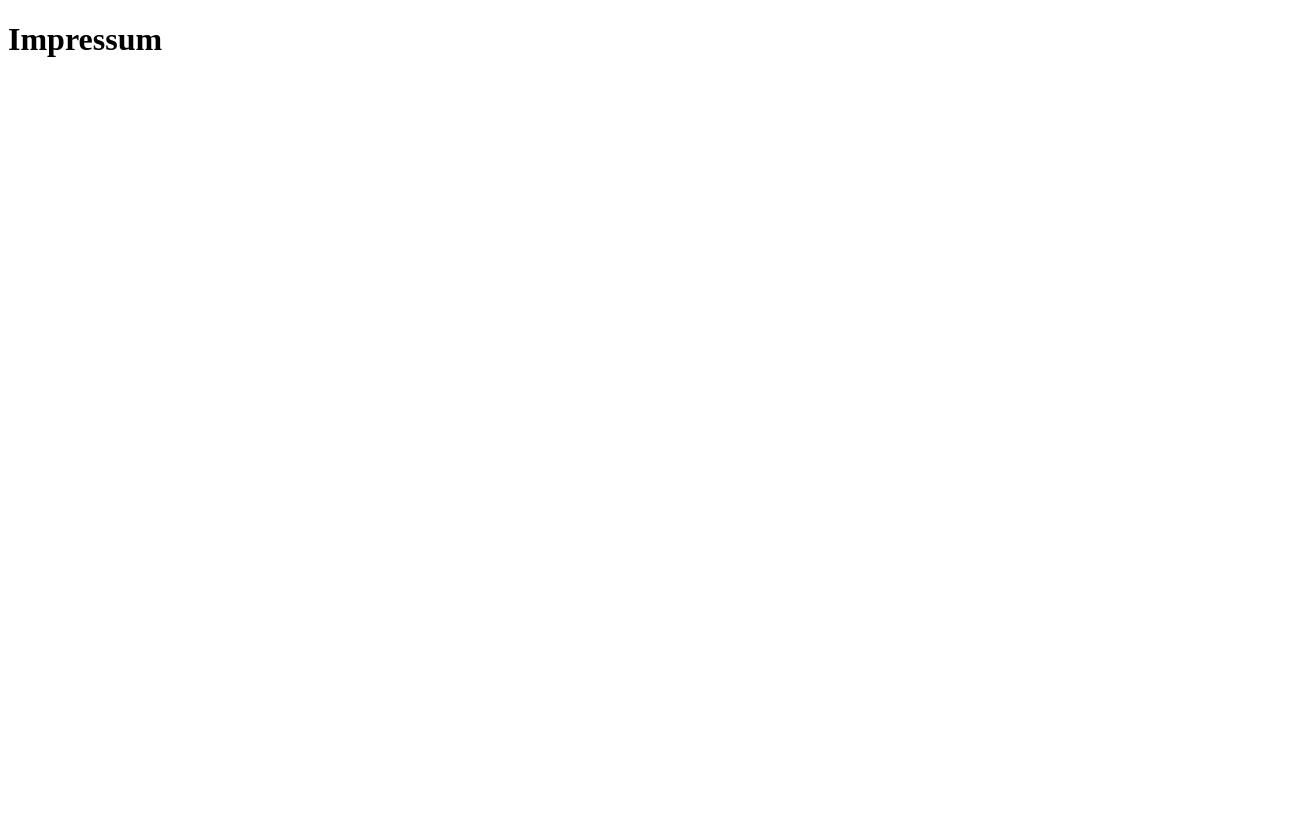
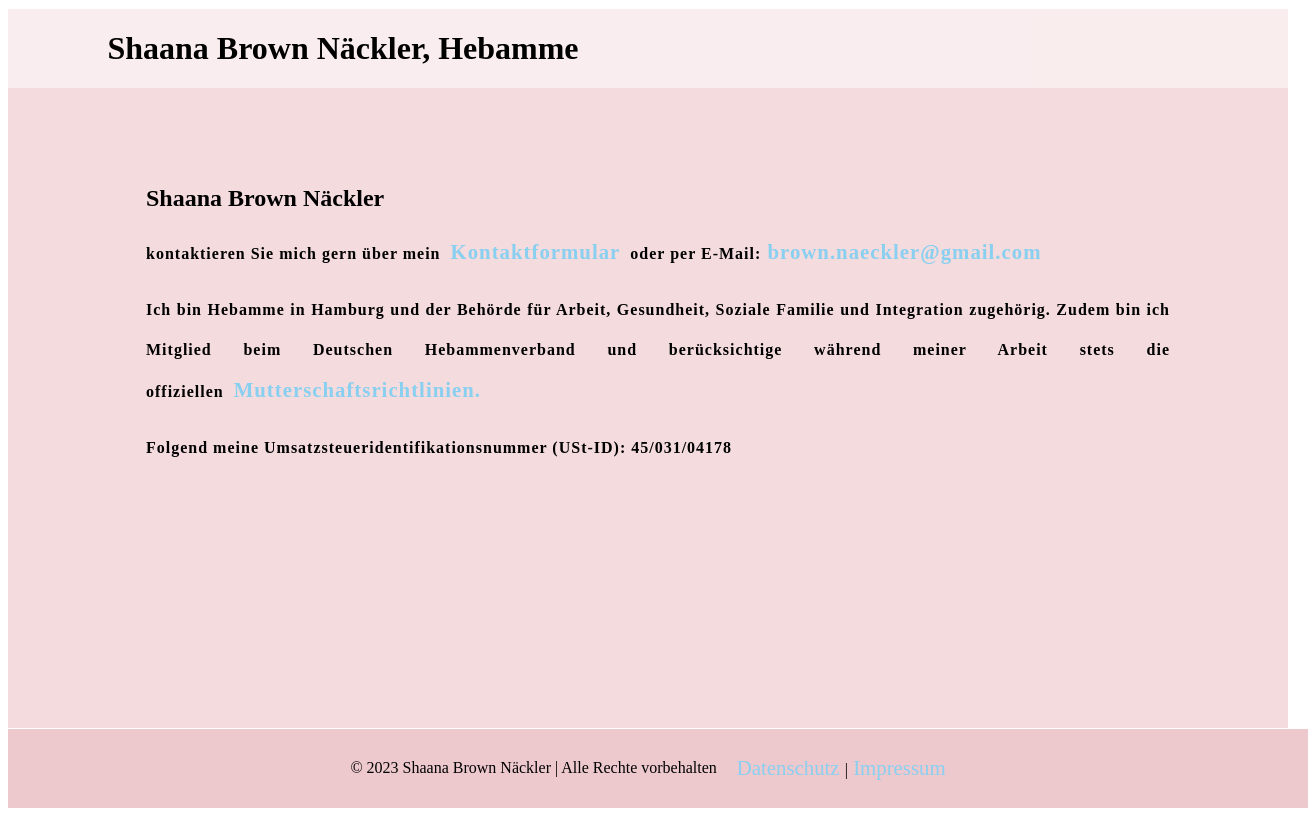
Before and after one commit to anitakath/Hebamme_Portfolio, a Next.js app: page /Impressum in a window 1280 px wide. Shown: the whole page, 1308 px wide, since content can reach past the window. Built offline with nearby package versions, Linux system fonts and the light colour scheme.

Commit message:
added datensicherheit and impressum

```diff
--- a/components/Navigation.js
+++ b/components/Navigation.js
@@ -20,16 +20,16 @@ const Navigation = () => {
     <nav className={styles.navigationContainer}>
       <ul className={styles.navigation}>
         <li>
-          <NavLink href="/ueber-mich">Über mich</NavLink>
+          <NavLink href="/ueber-mich">ÜBER MICH</NavLink>
         </li>
         <li>
-          <NavLink href="/meine-dienstleistungen">Meine Dienstleistungen</NavLink>
+          <NavLink href="/meine-dienstleistungen">MEINE DIENSTLEISTUNGEN</NavLink>
         </li>
         <li>
-          <NavLink href="/kontakt">Kontakt</NavLink>
+          <NavLink href="/kontakt">KONTAKT</NavLink>
         </li>
         <li>
-          <NavLink href="/">Startseite</NavLink>
+          <NavLink href="/">STARTSEITE</NavLink>
         </li>
       </ul>
 
--- a/pages/Impressum.js
+++ b/pages/Impressum.js
@@ -1,12 +1,63 @@
+import Link from "next/link";
 
+//COMPONENTS
+import Layout from "@/components/Layout";
+
+//STYLES
+import styles from '../styles/Impressum.module.css'
 
 const Impressum = () =>{
 
-    return(
-        <div>
-            <h1> Impressum</h1>
+    return (
+      <Layout>
+        <div className={styles.sectionContainer}>
+          <div className={styles.aboutImpressumContainer}>
+            <div
+              className={styles.infoContainer}
+
+            >
+              <div className={styles.info}>
+                <div className={styles.infoWrapper}>
+                  <h2> Shaana Brown Näckler </h2>
+
+                  <p>
+                    kontaktieren Sie mich gern über mein
+                    <Link href="/kontakt" className={styles.link}>
+                      Kontaktformular
+                    </Link>
+                    oder per E-Mail:
+                    <a
+                      href="mailto:brown.naeckler@gmail.com"
+                      className={styles.email}
+                    >
+                      {" "}
+                      brown.naeckler@gmail.com
+                    </a>
+                  </p>
+                  <p>
+                    Ich bin Hebamme in Hamburg und der Behörde für Arbeit,
+                    Gesundheit, Soziale Familie und Integration zugehörig. Zudem
+                    bin ich Mitglied beim Deutschen Hebammenverband und
+                    berücksichtige während meiner Arbeit stets die offiziellen
+                    <Link
+                      href="https://www.g-ba.de/richtlinien/19/"
+                      target="_blank"
+                      className={styles.link}
+                    >
+                      Mutterschaftsrichtlinien.
+                    </Link>
+                  </p>
+                  <p>
+                    Folgend meine Umsatzsteueridentifikationsnummer (USt-ID):
+                    45/031/04178
+                  </p>
+                </div>
+              </div>
+            </div>
+          </div>
         </div>
-    )
+      </Layout>
+    );
 }
 
 export default Impressum;
--- a/styles/App.css
+++ b/styles/App.css
@@ -86,4 +86,4 @@ h6{
 }
 
 
-  @import url('https://fonts.googleapis.com/css2?family=Be+Vietnam+Pro:ital,wght@0,100;0,200;1,100&display=swap');
+@import url('https://fonts.googleapis.com/css2?family=Be+Vietnam+Pro:wght@100&display=swap');
--- a/styles/Footer.module.css
+++ b/styles/Footer.module.css
@@ -1,18 +1,16 @@
 
 
 .footerContainer{
-    height: 8vh;
+    height: 7.4vh;
     padding: 10px;
     display: flex;
-   justify-content: center;
-
+    justify-content: center;
     align-items: center;
     text-align: center;
-    background-color:  rgba(225,166,173, 0.8);
+    background-color:  rgba(225,166,173, 0.6);
     position: absolute;
     width: 100vw;
     bottom: 0;
-
 }
 
 .footerContainer p{
--- /dev/null
+++ b/styles/Impressum.module.css
@@ -0,0 +1,113 @@
+.sectionContainer{
+    min-height: 80vh;
+    margin: 0;
+    padding: 0;
+    border-top: 1px solid white;
+    overflow: scroll;
+    background-color:  rgba(225,166,173, 0.4);
+}
+
+
+.aboutImpressumContainer{
+    display: flex;
+    flex-direction: column;
+    align-items: center;
+    justify-content: center;
+    width: 100vw;
+    margin-top: 12vh;
+    padding: 10px;
+    height: 80vh;
+    overflow: scroll;
+
+}
+
+
+.infoContainer{
+    width: 90vw;
+    display: flex;
+    justify-content: center;
+    align-items: center;
+    min-height: 80vh;
+    display: flex;
+    justify-content: center;
+    padding: 5px;
+}
+
+
+
+.link{
+    color: #89CFF0;
+    font-weight: bolder;
+    text-decoration: none;
+    margin: 0px 10px;
+    font-size: clamp(1.2rem, 1.9vw, 1.3rem);
+}
+
+
+
+
+.info{
+    width: 100%;
+    height: 100%;
+    display: flex;
+    flex-direction: column;
+    text-align: justify;
+    align-items: center;
+
+}
+
+.infoWrapper{
+    text-align: justify;
+    width: 80vw;
+    transition: 0.4s ease;
+    position: relative;
+    top: 50px;
+}
+
+.email{
+    font-weight: bolder;
+    font-size: 1.3rem;
+    color: #89CFF0;
+    text-decoration: none;
+}
+
+.link:hover, .email:hover{
+    transition: 0.4s ease;
+    color: darkblue;
+    cursor: pointer;
+}
+
+.info p{
+    color: black;
+    font-weight: bolder;
+    letter-spacing: 1px;
+    line-height: 40px;
+    text-align: justify;
+}
+
+@media screen and (max-width: 1000px){
+    .infoWrapper{
+        width: 90vw;
+    }
+}
+
+
+@media screen and (max-width: 500px){
+    .info p{
+        text-align: left;
+        hyphens: auto;
+        word-spacing:-2px;
+    }
+}
+
+@media screen and (max-width: 300px){
+
+    .infoWrapper h2{
+        word-break: break-all;
+        width: 100vw;
+
+    }
+    .email{
+        font-size: 1.08rem;
+    }
+}
--- /dev/null
+++ b/styles/dataPrivacy.module.css
@@ -0,0 +1,130 @@
+
+
+.sectionContainer{
+    min-height: 100vh;
+    margin: 0;
+    padding: 0;
+    border-top: 1px solid white;
+    overflow: scroll;
+    display: flex;
+    justify-content: center;
+    background-color:  rgba(225,166,173, 0.4);
+}
+
+.aboutDataprivacyContainer{
+    display: flex;
+    flex-direction: column;
+    align-items: center;
+    justify-content: center;
+    width: 100vw;
+    margin-top: 12vh;
+    padding: 10px;
+    height: 100vh;
+    overflow: scroll;
+}
+
+
+
+
+
+.aboutDataprivacyContainer h1 {
+    color: silver;
+    font-weight: bolder;
+    letter-spacing: 2px;
+    display: flex;
+    flex-direction: column;
+    align-items: center;
+    justify-content: center;
+    color: black;
+}
+
+
+.dataprivacyInfo{
+    height: 100vh;
+    width: 80vw;
+    display: flex;
+    flex-direction: column;
+    padding: 40px;
+    overflow-y: scroll;
+    text-align: justify;
+    text-justify: inter-word;
+    -webkit-hyphens: auto;
+    -ms-hyphens: auto;
+    hyphens: auto;
+
+}
+
+
+
+
+.dataprivacyInfo p{
+    color: black;
+    font-weight: bolder;
+    letter-spacing: 1px;
+    line-height: 40px;
+    text-align: justify;
+
+}
+
+
+
+
+
+
+@media screen and (max-width: 800px){
+
+    .aboutDataprivacyContainer{
+        transition: 0.4s ease;
+        background-position: -200px;
+        display: flex;
+        justify-content: center;
+    }
+
+
+    .dataprivacyInfo{
+        width: 90%;
+
+    }
+}
+
+@media screen and (max-width: 600px){
+    .dataprivacyInfo h3{
+        text-align: left;
+        line-height: 19px;
+
+    }
+
+    .dataprivacyInfo p{
+        text-align: left;
+        line-height: 30px;
+
+    }
+}
+
+@media screen and (max-width: 400px){
+
+    .aboutDataprivacyContainer{
+        transition: 0.4s ease;
+        width: 90vw;
+
+    }
+
+    .aboutDataprivacyContainer h1{
+        font-size: 1.1rem;
+
+
+    }
+
+    .aboutDataprivacyContainer p{
+        font-size: 0.7rem;
+
+
+    }
+
+    .aboutDataprivacyContainer h3{
+        font-size: 0.8rem;
+        margin-bottom: 40px;
+
+
+    }
+}
```
Also changed, not shown: pages/datensicherheit.js (+95 -5 lines).
